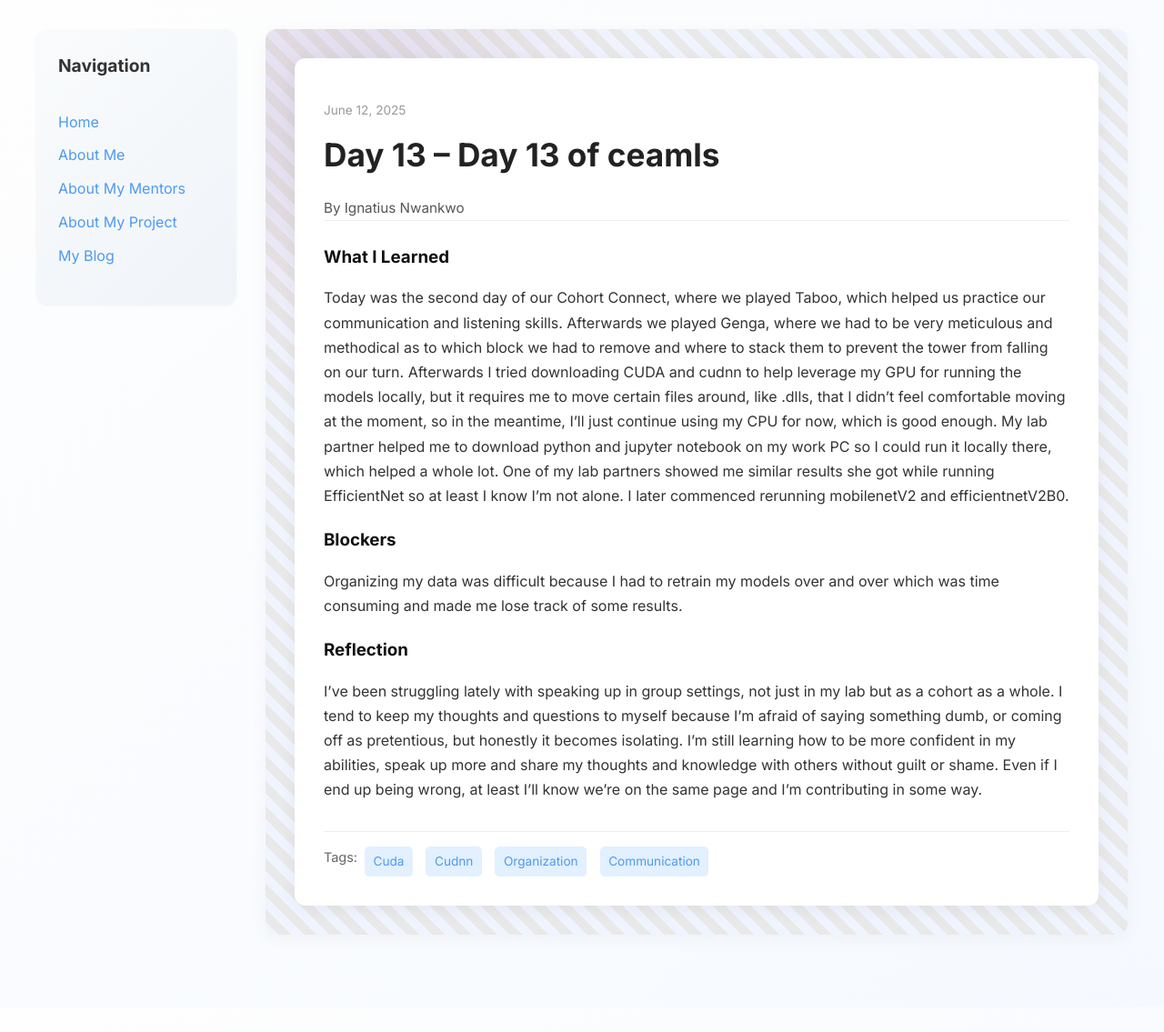
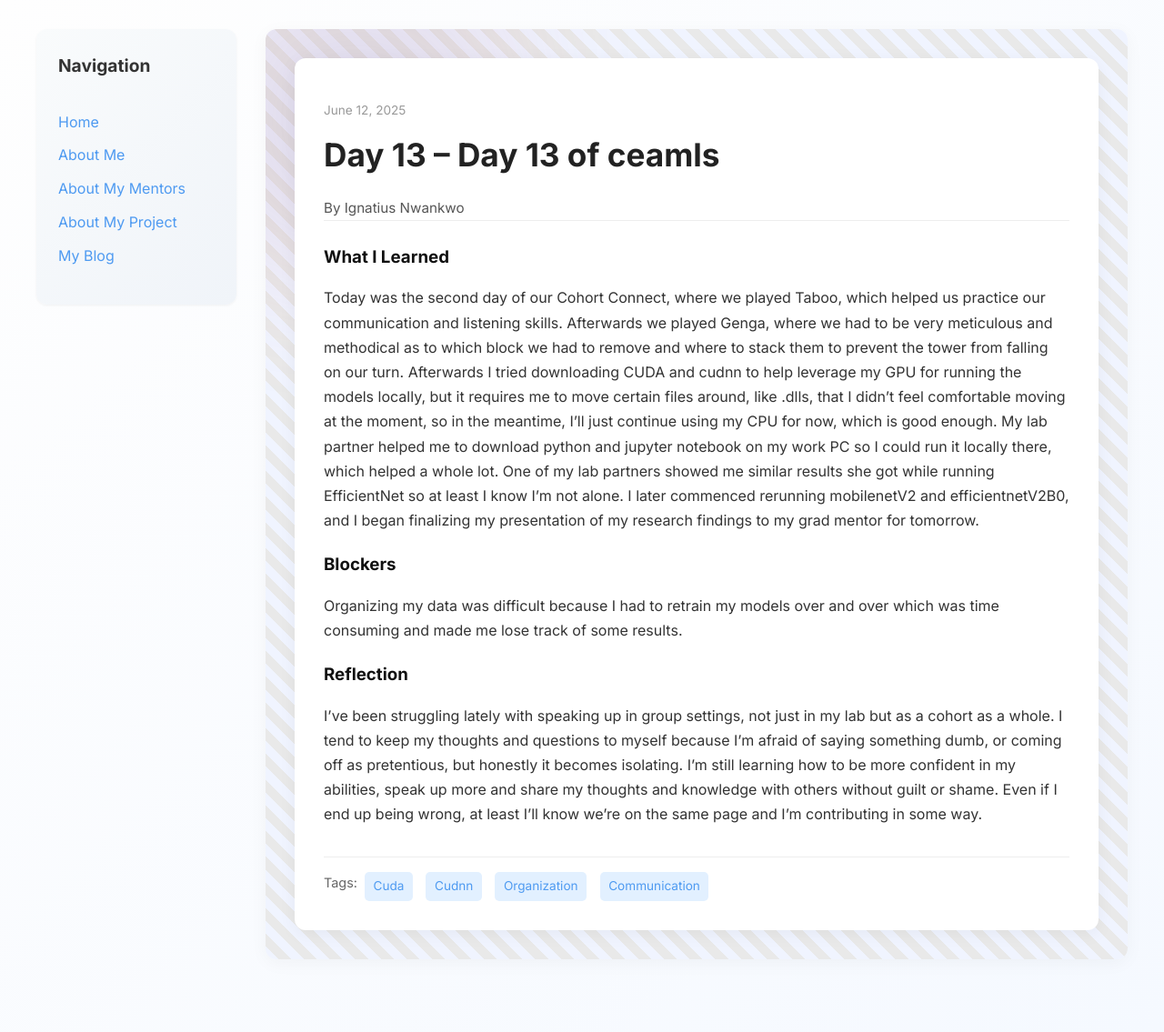
Before and after one commit to toxhi/toxhi.github.io, a Jekyll site: the page built from _posts/2025-06-12-day-13.md, in a window 1280 px wide. Shown: the whole page at 91% size. Built offline with Jekyll 4.4.1, drawn with Linux system fonts in a browser that asks for light colours; before the commit the page ends 1108 px from its top, so only the background shows below that.

Commit message:
Update 2025-06-12-day-13.md

```diff
--- a/_posts/2025-06-12-day-13.md
+++ b/_posts/2025-06-12-day-13.md
@@ -7,7 +7,7 @@
 tags: ["Cuda", "Cudnn", "Organization", "Communication"]
 
 what_i_learned: |
-  Today was the second day of our Cohort Connect, where we played Taboo, which helped us practice our communication and listening skills. Afterwards we played Genga, where we had to be very meticulous and methodical as to which block we had to remove and where to stack them to prevent the tower from falling on our turn. Afterwards I tried downloading CUDA and cudnn to help leverage my GPU for running the models locally, but it requires me to move certain files around, like .dlls, that I didn't feel comfortable moving at the moment, so in the meantime, I’ll just continue using my CPU for now, which is good enough. My lab partner helped me to download python and jupyter notebook on my work PC so I could run it locally there, which helped a whole lot. One of my lab partners showed me similar results she got while running EfficientNet so at least I know I’m not alone. I later commenced rerunning mobilenetV2 and efficientnetV2B0.
+  Today was the second day of our Cohort Connect, where we played Taboo, which helped us practice our communication and listening skills. Afterwards we played Genga, where we had to be very meticulous and methodical as to which block we had to remove and where to stack them to prevent the tower from falling on our turn. Afterwards I tried downloading CUDA and cudnn to help leverage my GPU for running the models locally, but it requires me to move certain files around, like .dlls, that I didn't feel comfortable moving at the moment, so in the meantime, I’ll just continue using my CPU for now, which is good enough. My lab partner helped me to download python and jupyter notebook on my work PC so I could run it locally there, which helped a whole lot. One of my lab partners showed me similar results she got while running EfficientNet so at least I know I’m not alone. I later commenced rerunning mobilenetV2 and efficientnetV2B0, and I began finalizing my presentation of my research findings to my grad mentor for tomorrow.
 
 
 blockers: |
```
